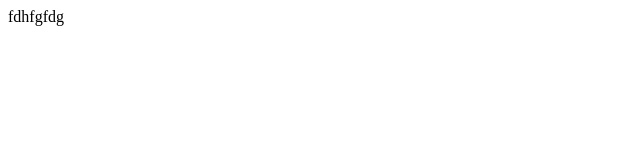
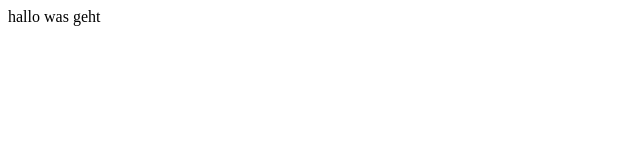
Before and after one commit to marlonzag97/test1, a plain HTML site: page index.html in a window 1280 px wide. Shown: the full height of the page, 0-640 px from the left. Drawn offline with Linux system fonts and the light colour scheme.

Commit message:
oiujoasdf

```diff
--- a/index.html
+++ b/index.html
@@ -7,7 +7,7 @@
     <title>Document</title>
 
 </head>
-fdhfgfdg
+hallo was geht
 <body>
 
 </body>
```
